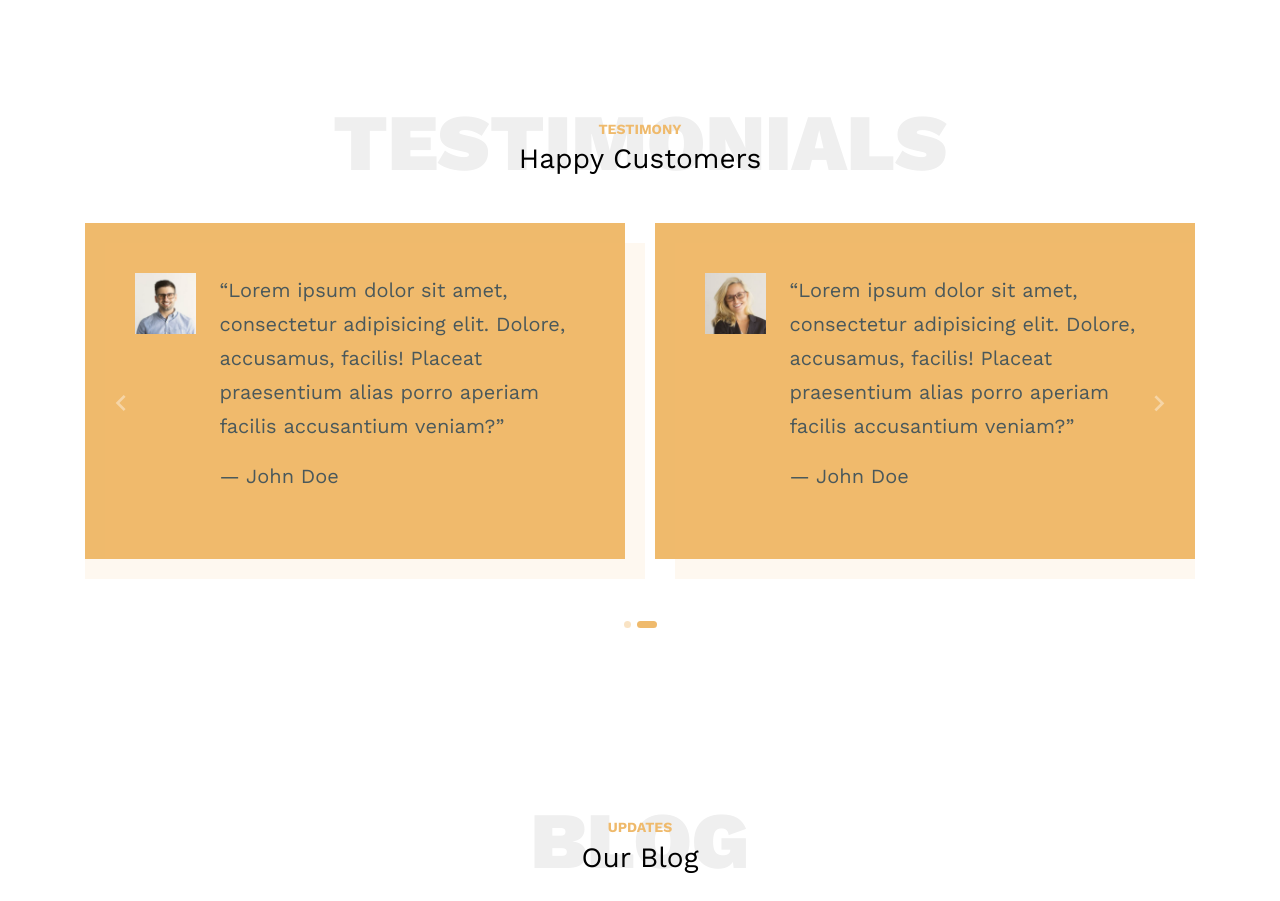
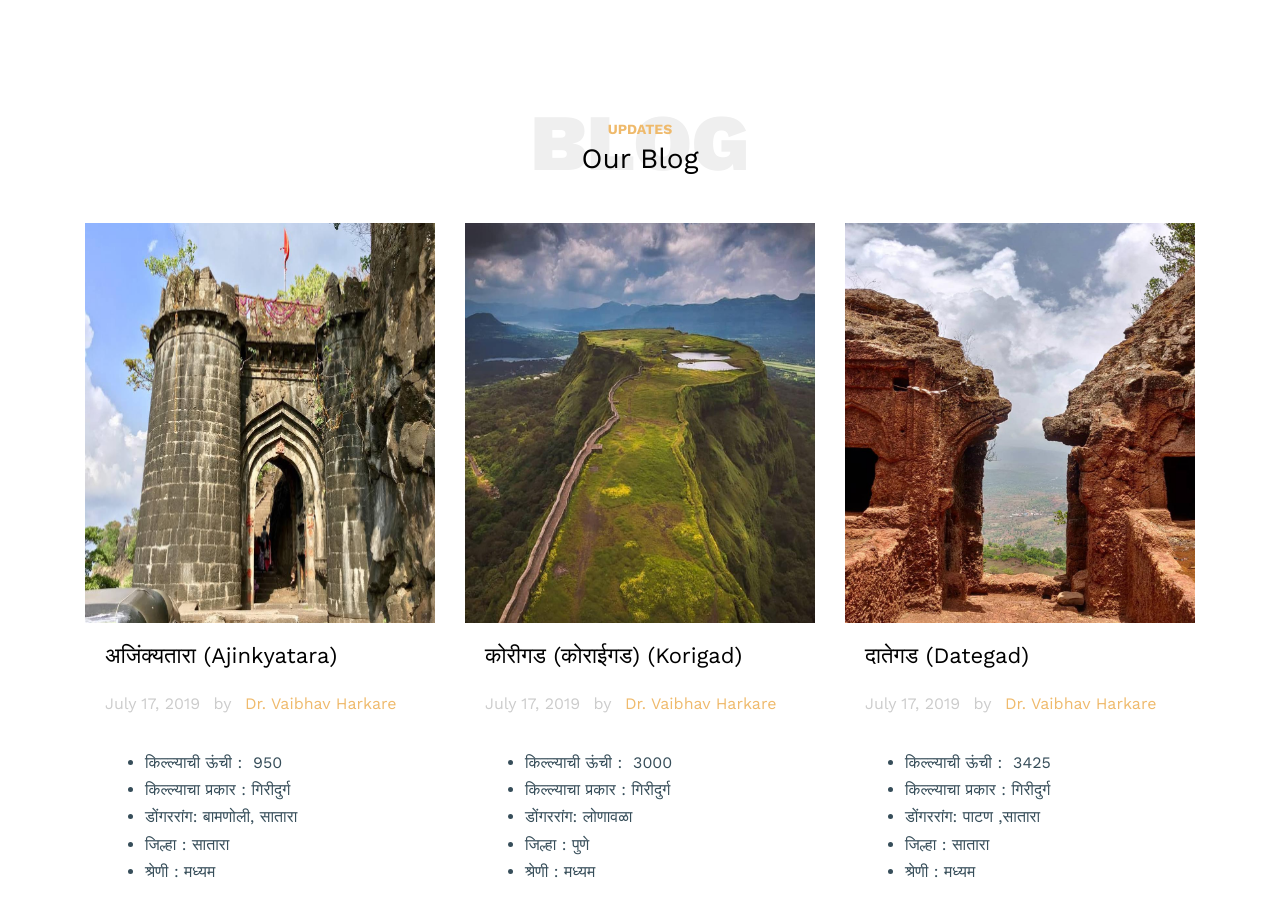
Before and after one commit to teteashish/AdventureNext, a plain HTML site: page index.html in a window 1280 px wide. Shown: the part 3115-4016 px from the top of the page. Drawn offline with nearby package versions, Linux system fonts and the light colour scheme; files whose address does not match are found by name.

Commit message:
happy custome hide

```diff
--- a/index.html
+++ b/index.html
@@ -244,7 +244,7 @@
         </div>
 
 
-        <div class="site-section">
+        <div class="site-section" style="display:none">
             <div class="container">
                 <div class="row justify-content-center text-center">
                     <div class="col-md-10">
```
